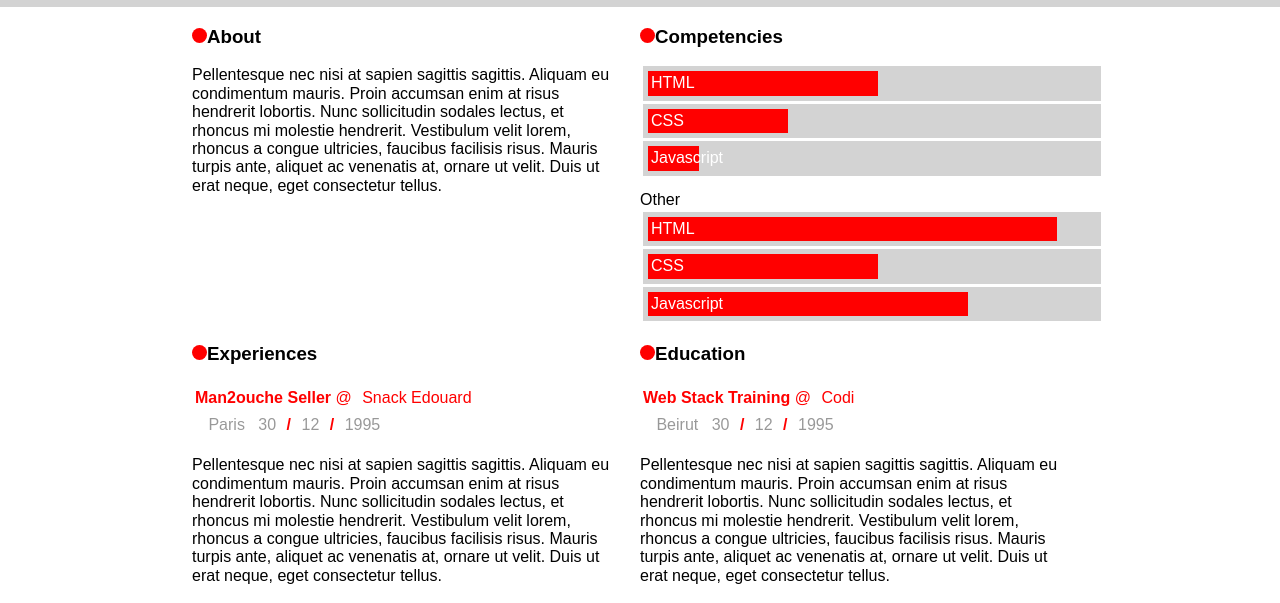
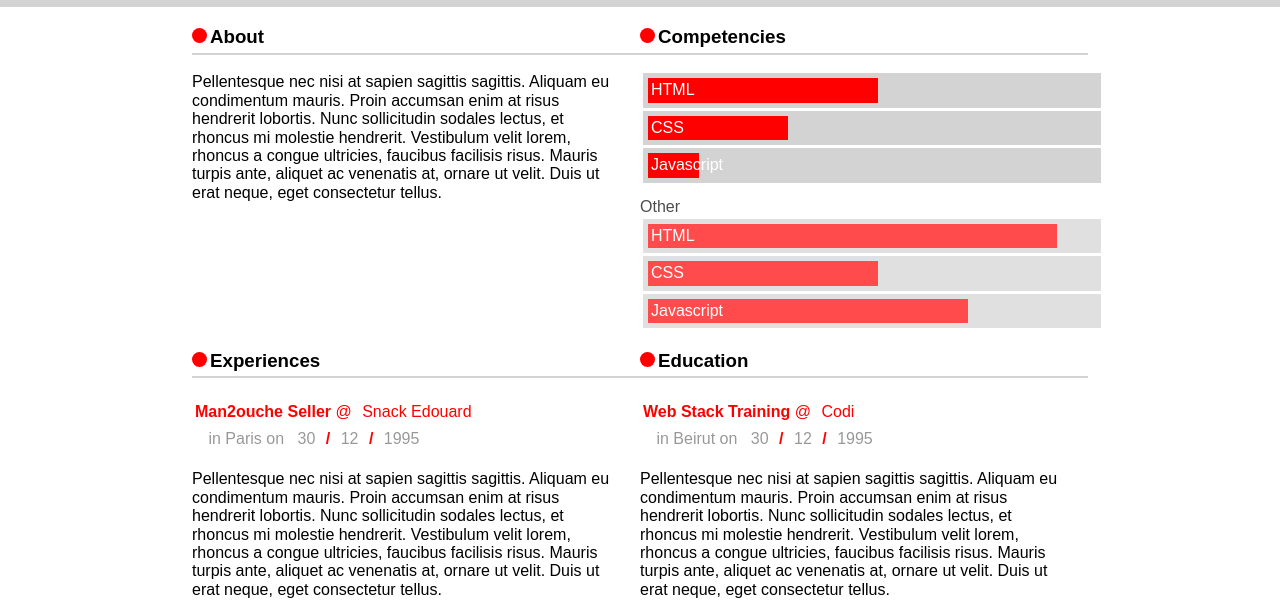
Before and after one commit to Tarraf2020/Cv-Styling-master, a plain HTML site: page public/style1/index.html in a window 1280 px wide. Shown: the part 159-762 px from the top of the page. Drawn offline with Linux system fonts and the light colour scheme.

Commit message:
last touches

```diff
--- a/public/style1/style.css
+++ b/public/style1/style.css
@@ -30,6 +30,7 @@ body{
   }
   .skills-secondary::before {
     content: "Other";
+
   }
 
   .skill{
@@ -68,6 +69,10 @@ body{
   .skills-secondary > [data-skill="7"] > span{
     width: 70%;
     background-color: red ;
+  }
+
+  .skills-secondary{
+    opacity: 0.7;
   }
 
   .experience-type{
@@ -109,6 +114,11 @@ body{
     border-radius: 50%;
     display: inline-block;
     justify-content: center;
+    margin-right:3px ;
+  }
+  h3{
+    border-bottom: solid 2px lightgray;
+    padding-bottom: 5px;
   }
   section#contact > h3{
     display: none;
@@ -156,6 +166,11 @@ body{
     padding: 3px;
   }
 
-  h3{
+  .experience-location::before{
+    content: "in";
+  }
+  .experience-location::after{
+    content: "on";
+  }
 
   }
```
